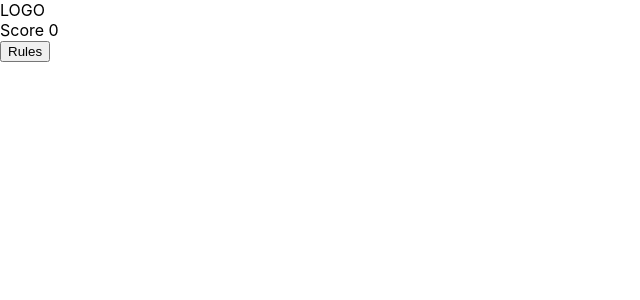
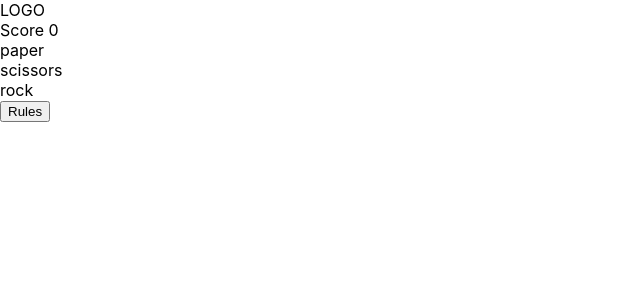
Before and after one commit to cch5ng/rock_paper_scissors_fementor, a React (Create React App) app: page / in a window 1280 px wide. Shown: the top 300 px of the page, without its empty margins (0-640 px from the left). Built offline with nearby package versions, Linux system fonts and the light colour scheme.

Commit message:
break out the game board views; add the game engine logic (#7)

```diff
--- a/src/App.js
+++ b/src/App.js
@@ -1,63 +1,15 @@
 import {useState} from 'react';
 
+import GameBoard from './components/GameBoard'
 import './App.css';
 
 function App() {
-  const [score, setScore] = useState(0);
-  const [isUserWinner, setIsUserWinner] = useState(null);
-  const [userChoice, setUserChoice] = useState(null);
-  const [computerChoice, setComputerChoice] = useState(null);
-  const [gameState, setGameState] = useState(1); //1 - 4; 4 could be further 4 win or 4 lose
-
   return (
     <div className="App">
       <header></header>
       <main>
-        <div className="game_header">
-          <div>LOGO</div>
-          <div>Score {score}</div>
-        </div>
-        <div className="game_main">
-          {gameState === 1 && (
-            <div className="game_board1">
+        <GameBoard />
 
-              <div></div>
-              <div></div>
-              <div></div>
-
-            </div>
-          )}
-
-          {gameState === 2 && (
-            <div className="game_board2">
-              You Picked
-              The House Picked
-            </div>
-          )}
-
-          {gameState === 3 && (
-            <div className="game_board3">
-              You Picked
-              The House Picked
-            </div>
-          )}
-
-          {gameState === 4 && (
-            <div className="game_board4">
-              You Picked
-              The House Picked
-
-              You Win
-              You Lose
-
-              Play Again
-            </div>
-          )}
-
-        </div>
-        <div className="game_footer">
-          <button>Rules</button>
-        </div>
 
       </main>
       {/* <footer>
--- /dev/null
+++ b/src/components/Board1.js
@@ -0,0 +1,21 @@
+const Board1 = ({handleUserChoice}) => {
+
+  const handleUserClick = (ev) => {
+    let {id} = ev.target;
+    if (id) {
+      handleUserChoice(id);
+    }
+  }
+
+  return (
+    <div className="game_board1">
+      <div id="paper" onClick={handleUserClick}>paper</div>
+      <div id="scissors" onClick={handleUserClick}>scissors</div>
+      <div id="rock" onClick={handleUserClick}>rock</div>
+
+    </div>
+  )
+
+}
+
+export default Board1;
--- /dev/null
+++ b/src/components/Board2.js
@@ -0,0 +1,128 @@
+import {useEffect, useState} from 'react';
+
+const choiceMap = new Map();
+choiceMap.set(0, 'rock');
+choiceMap.set(1, 'paper');
+choiceMap.set(2, 'scissors')
+
+//calculate this programmatically?ß
+const winners = {
+  'paper': {
+    'scissors': 0,
+    'rock': 1,
+  },
+  'scissors': {
+    'paper': 0,
+    'rock': 1,
+  },
+  'rock': {
+    'paper': 1,
+    'scissors': 0
+  }
+}
+
+const Board2 = ({userChoice, resetGame, appendScore}) => {
+  const [computerChoice, setComputerChoice] = useState('');
+  const [winner, setWinner] = useState('');
+
+  //figure this out programmatically
+  //something about combinations
+  //not sure how to reduce the redundancy aspect
+  //could enter an array; return winner as 0 or 1
+  const getWinner = (userChoice, computerChoice) => {
+    let curWinner;
+    if (userChoice === computerChoice) {
+      curWinner = 'none';
+    }
+    if (userChoice === 'rock') {
+      if (computerChoice === 'paper') {
+        curWinner =  'computer'
+      } else if (computerChoice === 'scissors') {
+        curWinner =  'user'
+      }
+    }
+    if (userChoice === 'paper') {
+      if (computerChoice === 'rock') {
+        curWinner =  'user'
+      } else if (computerChoice === 'scissors') {
+        curWinner =  'computer'
+      }
+
+    }
+    if (userChoice === 'scissors') {
+      if (computerChoice === 'rock') {
+        curWinner =  'computer'
+      } else if (computerChoice === 'paper') {
+        curWinner =  'user'
+      }
+    }
+
+    setWinner(curWinner);
+    if (curWinner === 'user') {
+      appendScore();
+    }
+  }
+
+  const getComputerChoice = () => {
+    const numChoice = Math.floor(Math.random() * 3);
+    if (choiceMap.has(numChoice)) {
+      let compChoice = choiceMap.get(numChoice);
+      console.log('compChoice', compChoice);
+      setComputerChoice(compChoice);
+      getWinner(userChoice, compChoice);
+    }
+  }
+
+  const resetBoard = () => {
+    setComputerChoice('');
+    setWinner('');
+    resetGame();
+  }
+
+  const getWinnerHelper = ([userChoice, computerChoice]) => {
+
+/*
+Paper beats Rock
+- Rock beats Scissors
+- Scissors beats Paper
+*/
+
+  }
+
+  useEffect(() => {
+    getComputerChoice();
+  }, []);
+
+  return (
+    <div className="game_board2">
+      <h1>TODO BOARD 2</h1>
+      <div>You Picked {userChoice}</div>
+      <div>The House Picked {computerChoice}</div>
+
+      {winner.length > 0 && (
+        <div>
+          <div>You {winner === 'user' ? 'Win' : 'Lose'}</div>
+          <button onClick={resetBoard}>Play Again</button>
+        </div>
+      )}
+    </div>
+
+  )
+}
+
+export default Board2;
+
+/* {gameState === 3 && (
+  <div className="game_board3">
+    You Picked
+    The House Picked
+  </div>
+)} */
+
+/* {gameState === 4 && (
+  <div className="game_board4">
+    You Picked
+    The House Picked
+
+  </div>
+)} */
--- /dev/null
+++ b/src/components/GameBoard.js
@@ -0,0 +1,55 @@
+import {useState} from 'react';
+
+import Board1 from './Board1';
+import Board2 from './Board2';
+
+const GameBoard = ({}) => {
+
+  const [score, setScore] = useState(0);
+  const [userChoice, setUserChoice] = useState(null);
+  const [gameState, setGameState] = useState(1); //1 - 4; 4 could be further 4 win or 4 lose
+
+  const handleUserChoice = (id) => {
+    if (id) {
+      setUserChoice(id);
+      setGameState(2);
+    }
+  }
+
+  const resetGame = () => {
+    setUserChoice(null);
+    setGameState(1);
+    //setScore(0);
+  }
+
+  const appendScore = () => {
+    setScore(score + 1);
+  }
+
+  return (
+    <div>
+      <div className="game_header">
+        <div>LOGO</div>
+        <div>Score {score}</div>
+      </div>
+      <div className="game_main">
+        {gameState === 1 && (
+          <Board1 handleUserChoice={handleUserChoice} />
+        )}
+
+        {gameState === 2 && (
+          <Board2 userChoice={userChoice} resetGame={resetGame} appendScore={appendScore} />
+        )}
+      </div>
+      <div className="game_footer">
+        <button>Rules</button>
+      </div>
+
+
+    </div>
+
+  )
+
+}
+
+export default GameBoard;
```
